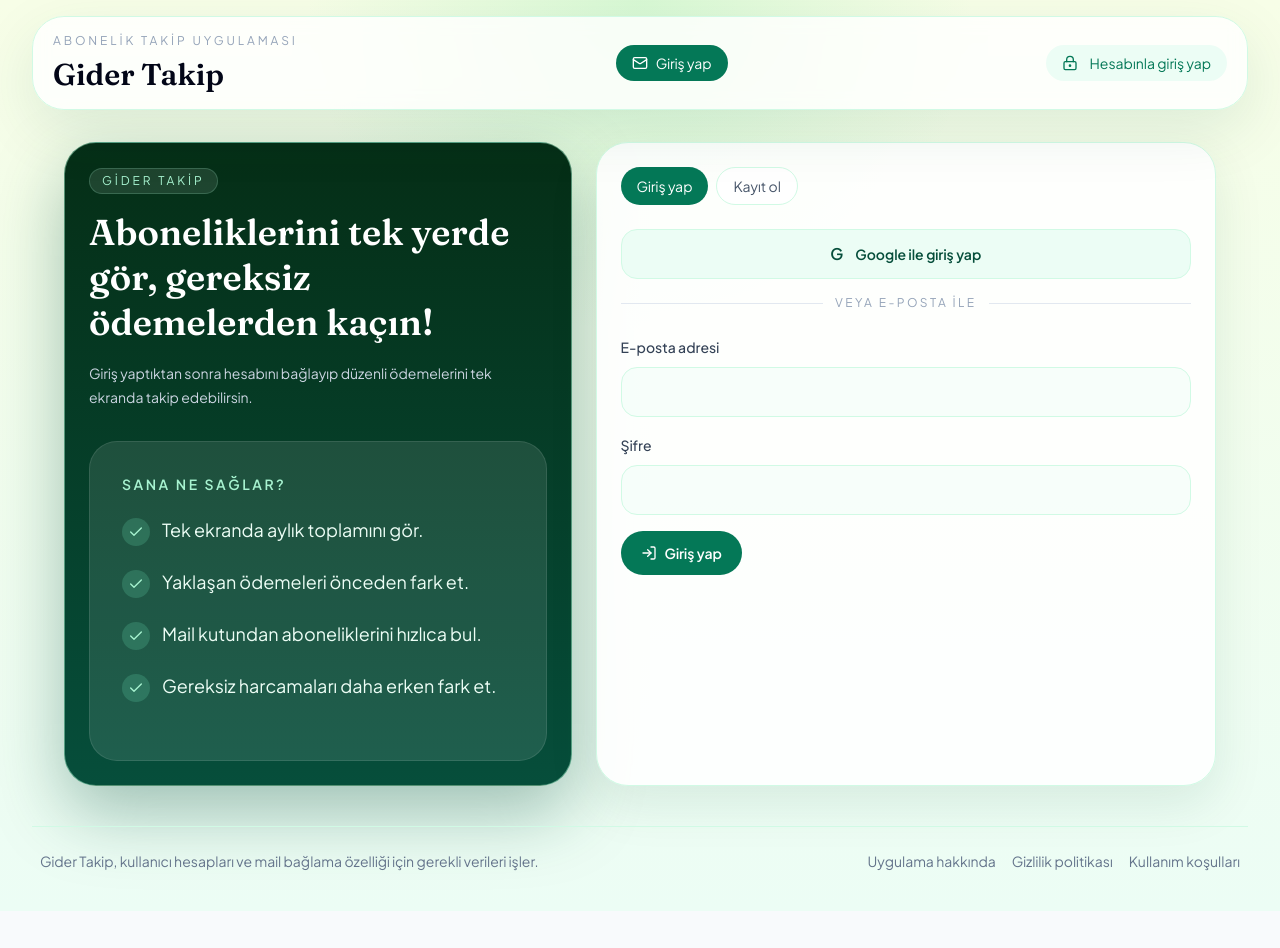
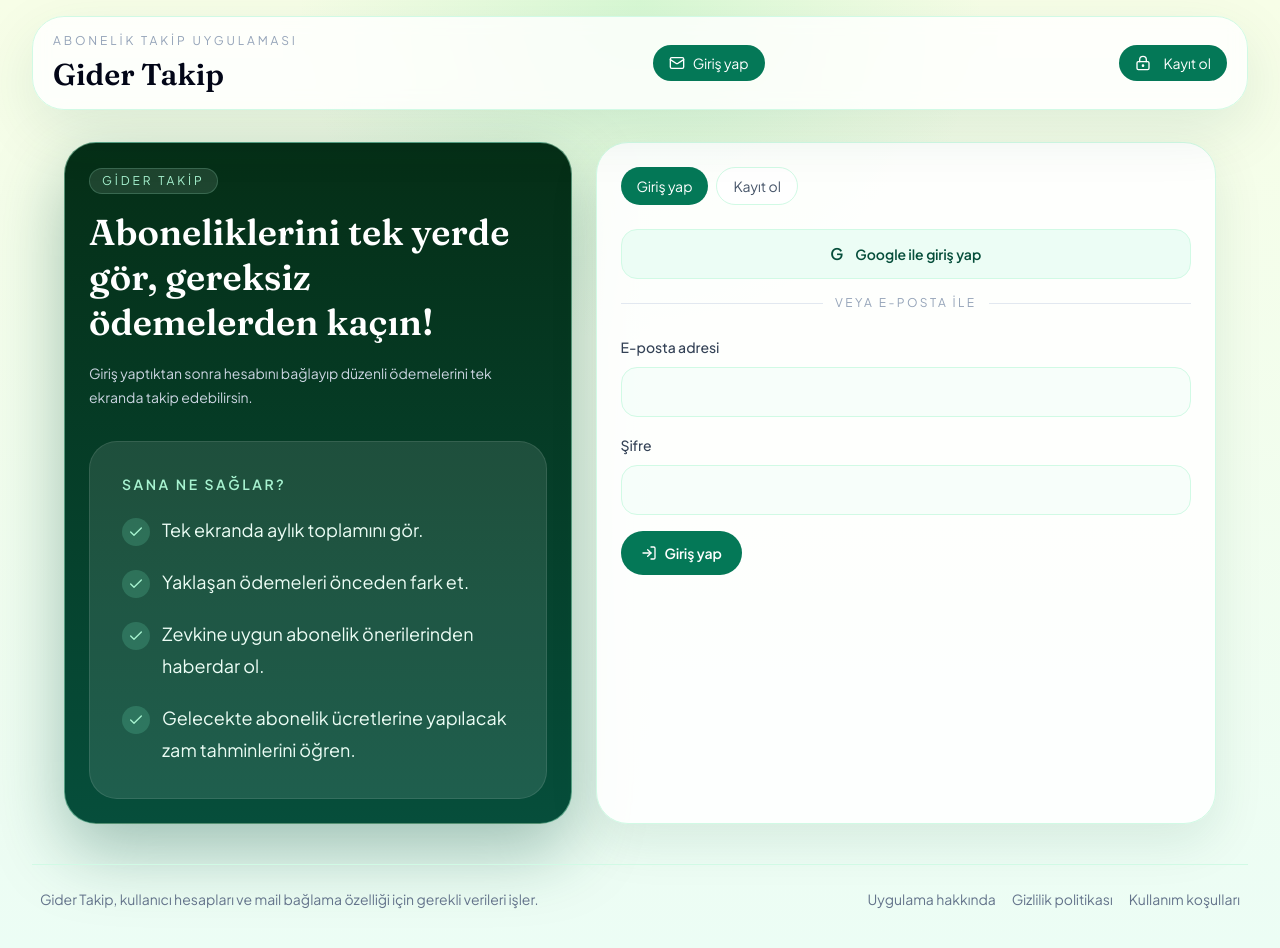
Before and after one commit to Chateus00/Gider-Takip, a React (Vite) app: page /auth in a window 1280 px wide. Before the commit the page ends 911 px from the top, so only its background shows below. Built offline with nearby package versions, Linux system fonts and the light colour scheme; no server answers.

Commit message:
Move signup CTA and update auth benefits

```diff
--- a/src/App.tsx
+++ b/src/App.tsx
@@ -99,10 +99,19 @@ function AppShell() {
                 </button>
               </div>
             ) : (
-              <div className="inline-flex items-center gap-3 rounded-full bg-emerald-50 px-4 py-2 text-sm text-emerald-700">
+              <NavLink
+                to="/auth?mode=signup"
+                className={({ isActive }) =>
+                  `inline-flex items-center gap-3 rounded-full px-4 py-2 text-sm transition ${
+                    isActive
+                      ? "bg-emerald-700 text-white"
+                      : "bg-white text-emerald-800 ring-1 ring-emerald-200 hover:bg-emerald-50"
+                  }`
+                }
+              >
                 <LockKeyhole className="h-4 w-4" />
-                Hesabınla giriş yap
-              </div>
+                Kayıt ol
+              </NavLink>
             )}
             {signOutError ? <p className="text-sm text-rose-600">{signOutError}</p> : null}
           </div>
--- a/src/components/AuthPanel.tsx
+++ b/src/components/AuthPanel.tsx
@@ -9,7 +9,10 @@ export default function AuthPanel() {
   const { signIn, signInWithGoogle, signUp } = useAuth();
   const navigate = useNavigate();
   const location = useLocation();
-  const [mode, setMode] = useState<AuthMode>("signin");
+  const [mode, setMode] = useState<AuthMode>(() => {
+    const params = new URLSearchParams(location.search);
+    return params.get("mode") === "signup" ? "signup" : "signin";
+  });
   const [email, setEmail] = useState("");
   const [password, setPassword] = useState("");
   const [isSubmitting, setIsSubmitting] = useState(false);
@@ -80,8 +83,8 @@ export default function AuthPanel() {
               {[
                 "Tek ekranda aylık toplamını gör.",
                 "Yaklaşan ödemeleri önceden fark et.",
-                "Mail kutundan aboneliklerini hızlıca bul.",
-                "Gereksiz harcamaları daha erken fark et.",
+                "Zevkine uygun abonelik önerilerinden haberdar ol.",
+                "Gelecekte abonelik ücretlerine yapılacak zam tahminlerini öğren.",
               ].map((item) => (
                 <div key={item} className="flex items-start gap-3">
                   <span className="mt-1 inline-flex h-7 w-7 shrink-0 items-center justify-center rounded-full bg-emerald-300/20 text-emerald-200">
```
